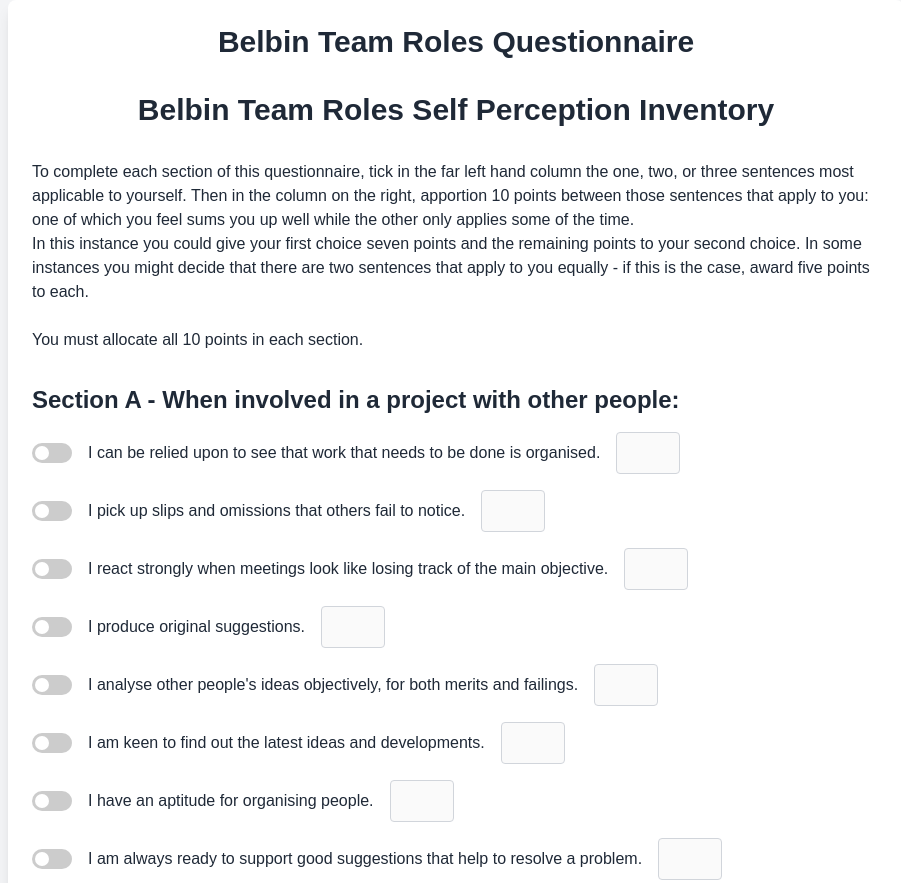
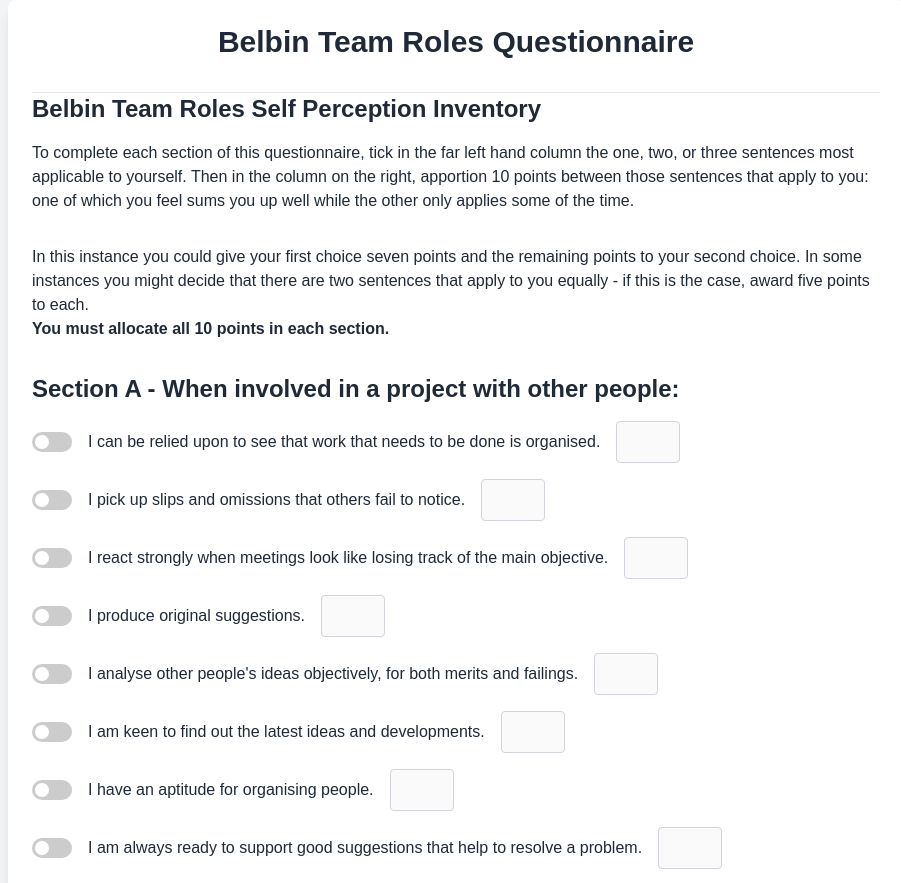
Before and after one commit to oilmonegov/Belbin-Profiler, a plain HTML site: page index.html in a window 1280 px wide. Shown: the top 883 px of the page, without its empty margins (184-1085 px from the left). Drawn offline with nearby package versions, Linux system fonts and the light colour scheme.

Commit message:
Update index.html

```diff
--- a/index.html
+++ b/index.html
@@ -53,12 +53,16 @@
     <div class="max-w-4xl mx-auto p-6 bg-white shadow-lg rounded-lg">
         <h1 class="text-3xl font-bold text-center mb-8">Belbin Team Roles Questionnaire</h1>
 
-        <h2 class="text-3xl font-bold text-center mb-8">Belbin Team Roles Self Perception Inventory</h2>
+        <hr>
+
+        <h2 class="text-2xl font-semibold mb-4">Belbin Team Roles Self Perception Inventory</h2>
         <p class="text-md mb-8">
-            To complete each section of this questionnaire, tick in the far left hand column the one, two, or three sentences most applicable to yourself. Then in the column on the right, apportion 10 points between those sentences that apply to you: one of which you feel sums you up well while the other only applies some of the time.<br>
-            In this instance you could give your first choice seven points and the remaining points to your second choice. In some instances you might decide that there are two sentences that apply to you equally - if this is the case, award five points to each.<br><br>
-            <strong></strong>You must allocate all 10 points in each section.</strong>
+            To complete each section of this questionnaire, tick in the far left hand column the one, two, or three sentences most applicable to yourself. Then in the column on the right, apportion 10 points between those sentences that apply to you: one of which you feel sums you up well while the other only applies some of the time.
         </p>
+        <p class="text-md mb-8"></p>
+            In this instance you could give your first choice seven points and the remaining points to your second choice. In some instances you might decide that there are two sentences that apply to you equally - if this is the case, award five points to each.
+        </p>
+        <p class="text-md mb-8 font-semibold">You must allocate all 10 points in each section.</p>
 
         <!-- Section A -->
         <div class="section mb-8" id="sectionA">
```
